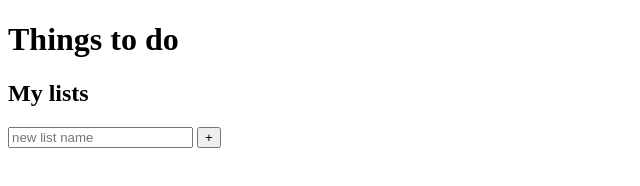
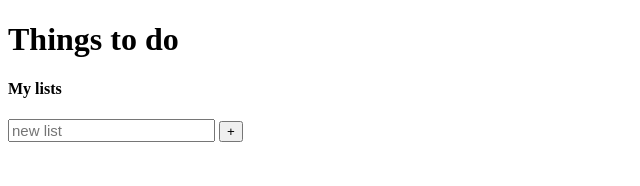
Before and after one commit to aravind-alpha/docket, a website: page index.html in a window 1280 px wide. Shown: the whole page, without its empty margins (0-640 px from the left). Drawn offline with Linux system fonts and the light colour scheme.

Commit message:
Updated Final Code

```diff
--- a/index.html
+++ b/index.html
@@ -4,7 +4,13 @@
     <meta charset="UTF-8" />
     <meta name="viewport" content="width=device-width, initial-scale=1.0" />
     <meta http-equiv="X-UA-Compatible" content="ie=edge" />
+    <meta name="title" property="og:title" content="Docket">
+    <meta property="og:type" content="Website">
+    <meta name="description" property="og:description" content="Made with <3">
+    <meta name="url" property="og:url" content="https://aravind-docket.netlify.app/">
+    <meta name="author" content="Aravind">
     <title>Docket</title>
+    <link rel="icon" href="https://aravind-docket.netlify.app/favicon.ico">
     <link
       href="https://fonts.googleapis.com/css?family=Work+Sans:300,400,700,900&display=swap"
       rel="stylesheet"
@@ -15,9 +21,8 @@
 
   <body>
     <h1 class="title">Things to do</h1>
-
     <div class="all-tasks">
-      <h2 class="task-list-title">My lists</h2>
+      <h4 class="task-list-title">My lists</h4>
       <ul class="task-list" data-lists></ul>
 
       <form action="" data-new-list-form>
@@ -25,8 +30,9 @@
           type="text"
           class="new list"
           data-new-list-input
-          placeholder="new list name"
+          placeholder="new list"
           aria-label="new list name"
+          style="font-size: 15px;"
         />
         <button class="btn create" aria-label="create new list">+</button>
       </form>
@@ -49,6 +55,7 @@
                   class="new task"
                   placeholder="new task name"
                   aria-label="new task name"
+                  style="font-size: 15px;"
                 />
                 <button class="btn create" aria-label="create new task">+</button>
               </form>
@@ -60,9 +67,8 @@
         </div>
       </div>
     </div>
+    </div>
 
-
-    </div>
     <template id="task-template">
       <div class="task">
         <input type="checkbox" />
```
Also changed, not shown: favicon.ico (added).
